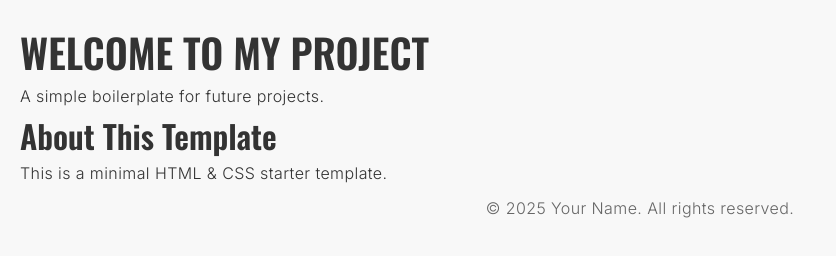
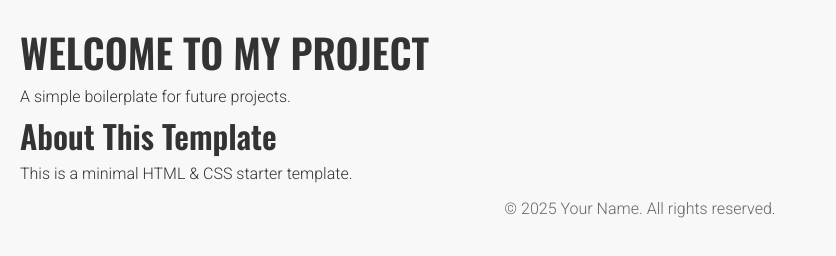
Before and after one commit to coleakd/html-css-js-boilerplate, a plain HTML site: page index.html in a window 1280 px wide. Shown: the whole page, without its empty margins (0-836 px from the left). Drawn offline with nearby package versions, Linux system fonts and the light colour scheme.

Commit message:
Edited Fonts

```diff
--- a/css/styles.css
+++ b/css/styles.css
@@ -11,7 +11,7 @@
 
 /* Body Styling */
 body {
-  font-family: "Inter", sans-serif;
+  font-family: "Roboto", sans-serif;
   font-weight: 400;
   line-height: 1.6;
   color: #333;
@@ -42,7 +42,7 @@ h3 {
 p {
   font-weight: 300;
   font-size: 1rem;
-  letter-spacing: 0.4px;
+  /* letter-spacing: 0.4px; */
 }
 
 /* Italics */
--- a/index.html
+++ b/index.html
@@ -14,7 +14,7 @@
     /> -->
 
     <link
-      href="https://fonts.googleapis.com/css2?family=Inter:wght@300;400;500&family=Oswald:wght@400;600&display=swap"
+      href="https://fonts.googleapis.com/css2?family=Roboto:wght@300;400;500&family=Oswald:wght@400;600&display=swap"
       rel="stylesheet"
     />
 
```
